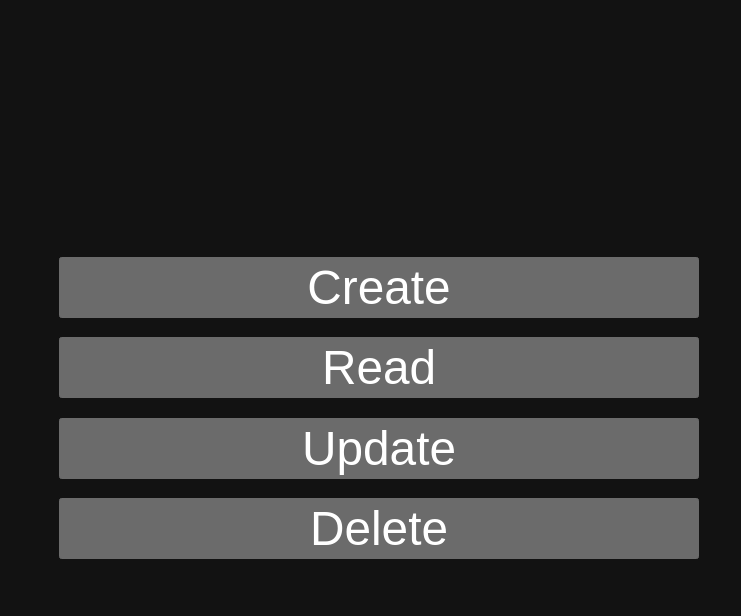
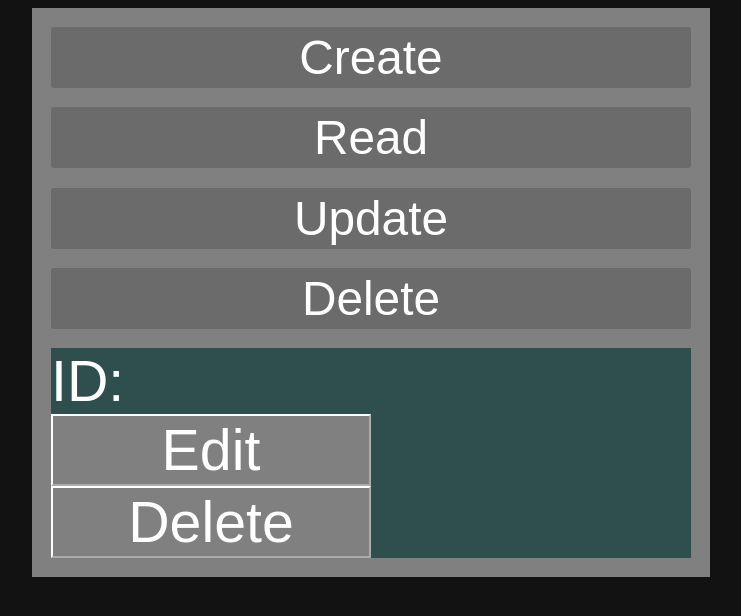
Before and after one commit to nicholasleexyz/promineo-fe-w15, a React (Vite) app: page / in a window 1280 px wide. Shown: the top 616 px of the page, without its empty margins (269-1010 px from the left). Built offline with nearby package versions, Linux system fonts and the light colour scheme.

Commit message:
base components

```diff
--- a/package.json
+++ b/package.json
@@ -10,6 +10,7 @@
     "preview": "vite preview"
   },
   "dependencies": {
+    "prop-types": "^15.8.1",
     "react": "^18.2.0",
     "react-dom": "^18.2.0"
   },
--- a/src/App.jsx
+++ b/src/App.jsx
@@ -1,11 +1,22 @@
+import Entry from "./Entry";
+
 function App() {
   return (
     <div className="content-wrapper">
       <div className="content">
         <button className="grid-item">Create</button>
         <button className="grid-item">Read</button>
+
         <button className="grid-item">Update</button>
         <button className="grid-item">Delete</button>
+
+        {/*
+          new entry button (create)
+          load button for testing (read)
+
+          read is implicit
+        */}
+        <Entry></Entry>
       </div>
     </div>
   );
--- /dev/null
+++ b/src/Entry.jsx
@@ -0,0 +1,28 @@
+import PropTypes from "prop-types";
+
+function Entry({ imgSrc, userName, userID }) {
+  return (
+    <div className="entry">
+      <img src={imgSrc}></img>
+      <div>
+        <span>{userName}</span>
+      </div>
+      <span>ID: {userID}</span>
+
+      <button className="btn">Edit</button>
+      <button className="btn">Delete</button>
+      {/*
+        edit button (update)
+        delete button (╯°□°）╯︵ ┻━┻
+       */}
+    </div>
+  );
+}
+
+Entry.propTypes = {
+  imgSrc: PropTypes.string,
+  userName: PropTypes.string,
+  userID: PropTypes.number,
+};
+
+export default Entry;
--- a/src/index.css
+++ b/src/index.css
@@ -11,8 +11,8 @@ html {
     display: flex;
     justify-content: center;
     align-items: center;
-    width: 100vw;
-    height: 100vh;
+    /* width: 100vw;
+    height: 100vh; */
 }
 
 .content {
@@ -21,6 +21,19 @@ html {
     grid-template-columns: 1fr;
     grid-template-rows: 1fr 1fr 1fr 1fr;
     align-items: center;
-    gap: 1rem
-    /* justify-items: center; */
+    gap: 1rem;
+    background-color: grey;
+    padding: 1rem;
 }
+
+.btn{
+width: 50%;
+background-color: gray;
+}
+
+.entry {
+    display: grid;
+    grid-template-columns: 1fr;
+    grid-auto-rows: auto;
+    background-color: darkslategrey;
+}
```
Also changed, not shown: 1 other file (tests, documents, lock files or other folders).
